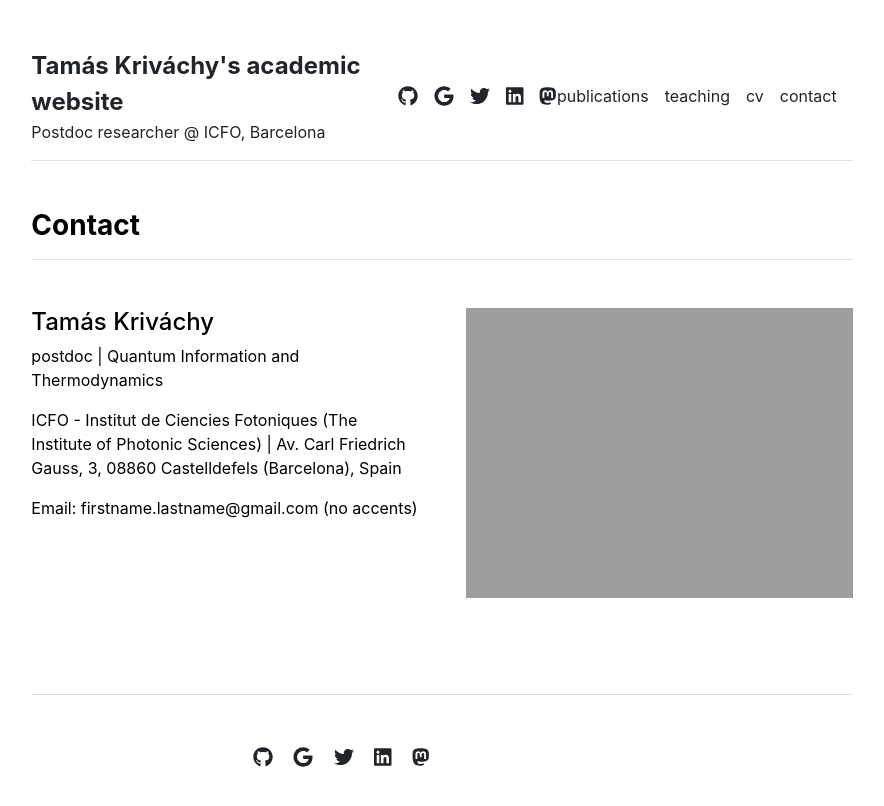
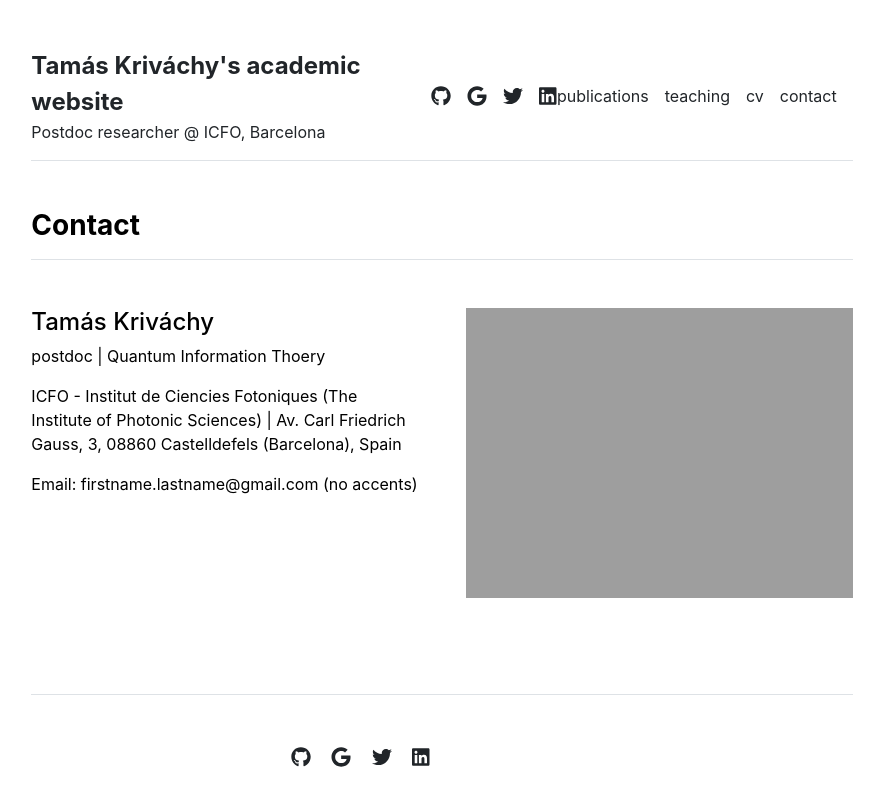
Before and after one commit to tkrivachy/tkrivachy.github.io, a Jekyll site: the page built from contact.md, in a window 1280 px wide. Shown: the top 806 px of the page, without its empty margins (198-1082 px from the left). Built offline with Jekyll 4.4.1, drawn with Linux system fonts in a browser that asks for light colours.

Commit message:
Update settings.yml

```diff
--- a/_data/settings.yml
+++ b/_data/settings.yml
@@ -23,7 +23,6 @@ social:
 - {icon: 'google', link: 'https://scholar.google.com/citations?hl=en&user=lYcJXqoAAAAJ'}
 - {icon: 'twitter', link: 'https://twitter.com/KrivachyTamas'}
 - {icon: 'linkedin', link: 'https://linkedin.com/in/tamás-kriváchy-36370673/'}
-- {icon: 'mastodon', link: 'https://qubit-social.xyz/@KrivachyTamas'}
 
 contacts:
-- {name: 'Tamás Kriváchy', title: 'postdoc', department: 'Quantum Information and Thermodynamics ', institution: 'ICFO - Institut de Ciencies Fotoniques (The Institute of Photonic Sciences)', institution_address: 'Av. Carl Friedrich Gauss, 3, 08860 Castelldefels (Barcelona), Spain', email: 'firstname.lastname@gmail.com (no accents)', image: 'assets/img/contact.jpg'}
+- {name: 'Tamás Kriváchy', title: 'postdoc', department: 'Quantum Information Thoery', institution: 'ICFO - Institut de Ciencies Fotoniques (The Institute of Photonic Sciences)', institution_address: 'Av. Carl Friedrich Gauss, 3, 08860 Castelldefels (Barcelona), Spain', email: 'firstname.lastname@gmail.com (no accents)', image: 'assets/img/contact.jpg'}
```
